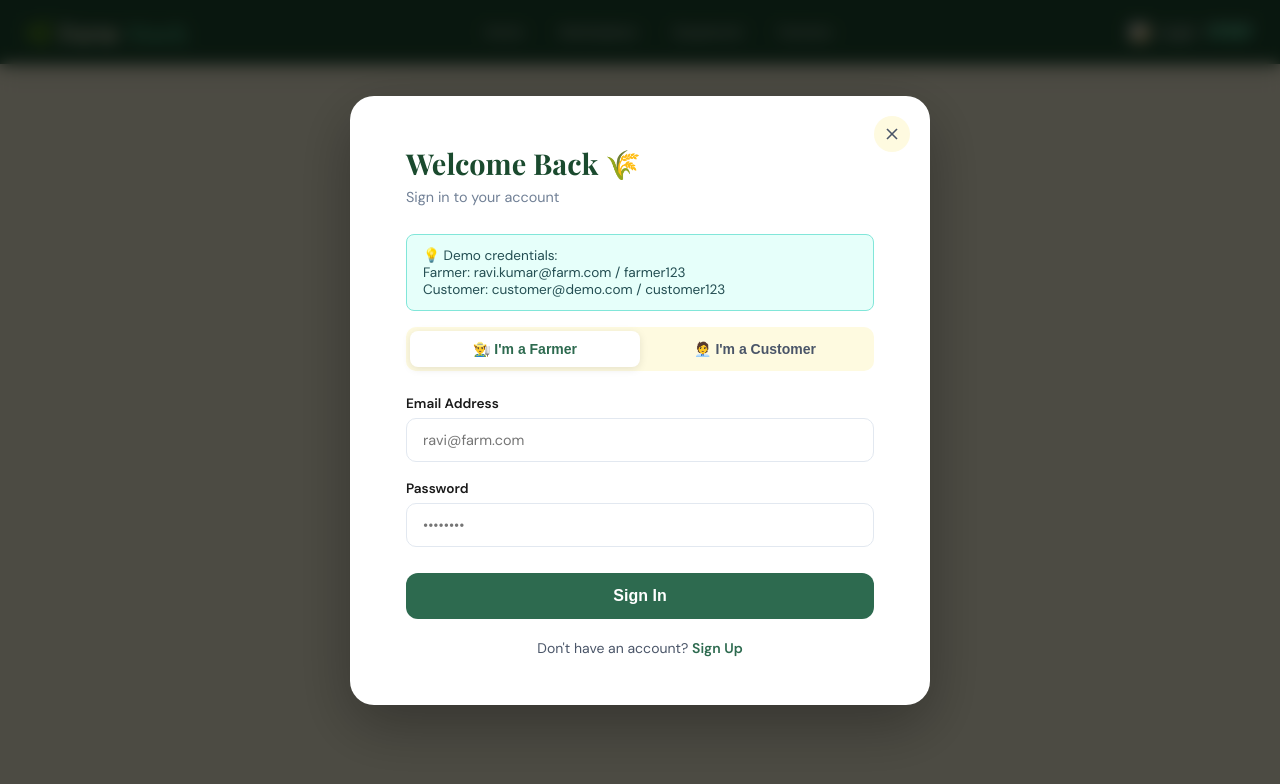
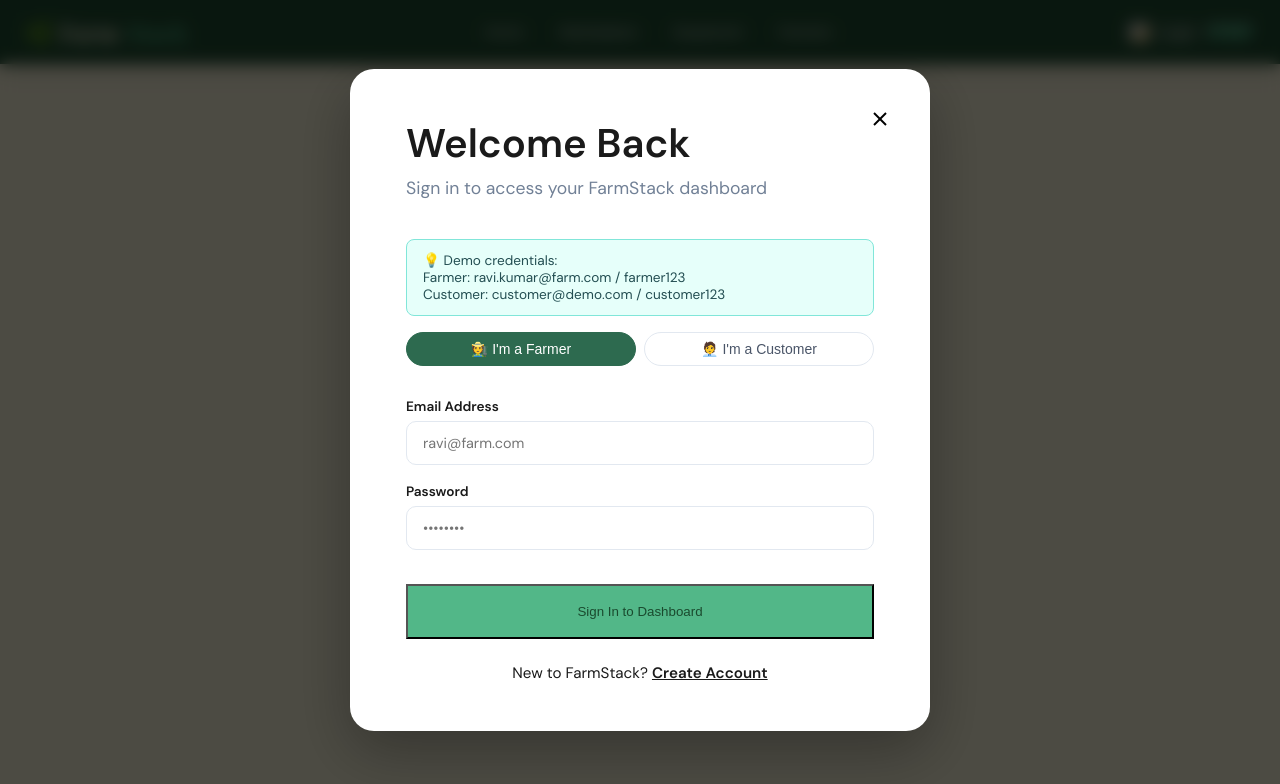
Before and after one commit to Mutthuram03/FarmStack, a React (Vite) app: page / in a window 1280 px wide. Both pictures are taken after a click on the button "Sign Up". Shown: the top 784 px of the page. Built offline with nearby package versions, Linux system fonts and the light colour scheme.

Commit message:
Improved authentication UI and logic

```diff
--- a/src/components/AuthPage.jsx
+++ b/src/components/AuthPage.jsx
@@ -68,12 +68,12 @@ export const AuthPage = ({ onLogin, setToast, onClose }) => {
     <div className="auth-page" onClick={(e) => e.target === e.currentTarget && onClose && onClose()}>
       <div className="auth-card">
         {onClose && (
-          <button className="auth-close" onClick={onClose}>
-            <Icon name="close" size={20} />
+          <button className="modal-close" onClick={onClose} style={{ top: 32, right: 32 }}>
+            <Icon name="close" size={24} />
           </button>
         )}
-        <div className="auth-title">{isLogin ? "Welcome Back 🌾" : "Join FarmStack 🌱"}</div>
-        <div className="auth-sub">{isLogin ? "Sign in to your account" : "Create your free account today"}</div>
+        <h2 style={{ fontSize: '2.5rem', marginBottom: 8 }}>{isLogin ? "Welcome Back" : "Join the Community"}</h2>
+        <p className="page-sub" style={{ marginBottom: 40, fontSize: '1.1rem' }}>{isLogin ? "Sign in to access your FarmStack dashboard" : "Start connecting with farmers and customers today"}</p>
 
         {error && (
           <div style={{
@@ -105,9 +105,9 @@ export const AuthPage = ({ onLogin, setToast, onClose }) => {
           </div>
         )}
 
-        <div className="role-toggle">
-          <button className={`role-btn ${role === "farmer" ? "active" : ""}`} onClick={() => setRole("farmer")}>👨‍🌾 I'm a Farmer</button>
-          <button className={`role-btn ${role === "customer" ? "active" : ""}`} onClick={() => setRole("customer")}>🧑‍💼 I'm a Customer</button>
+        <div className="cat-tabs" style={{ marginBottom: 32 }}>
+          <button className={`cat-tab ${role === "farmer" ? "active" : ""}`} onClick={() => setRole("farmer")} style={{ flex: 1 }}>🧑‍🌾 I'm a Farmer</button>
+          <button className={`cat-tab ${role === "customer" ? "active" : ""}`} onClick={() => setRole("customer")} style={{ flex: 1 }}>🧑‍💼 I'm a Customer</button>
         </div>
         {!isLogin && (
           <div className="form-group">
@@ -129,9 +129,9 @@ export const AuthPage = ({ onLogin, setToast, onClose }) => {
             <input className="form-input" placeholder="e.g. Chengalpattu, Tamil Nadu" value={form.location} onChange={e => setForm({ ...form, location: e.target.value })} />
           </div>
         )}
-        <button className="auth-btn" onClick={handle}>{isLogin ? "Sign In" : "Create Account"}</button>
-        <div className="auth-switch">
-          {isLogin ? <>Don't have an account? <a onClick={() => setIsLogin(false)}>Sign Up</a></> : <>Already have an account? <a onClick={() => setIsLogin(true)}>Sign In</a></>}
+        <button className="btn btn-primary" onClick={handle} style={{ width: '100%', padding: 18, marginTop: 16 }}>{isLogin ? "Sign In to Dashboard" : "Register Now"}</button>
+        <div style={{ marginTop: 24, textAlign: 'center', color: 'var(--text-muted)', fontSize: '0.95rem' }}>
+          {isLogin ? <>New to FarmStack? <a onClick={() => setIsLogin(false)} style={{ color: 'var(--primary)', fontWeight: 700, cursor: 'pointer', textDecoration: 'underline' }}>Create Account</a></> : <>Already a member? <a onClick={() => setIsLogin(true)} style={{ color: 'var(--primary)', fontWeight: 700, cursor: 'pointer', textDecoration: 'underline' }}>Sign In</a></>}
         </div>
       </div>
     </div>
```
